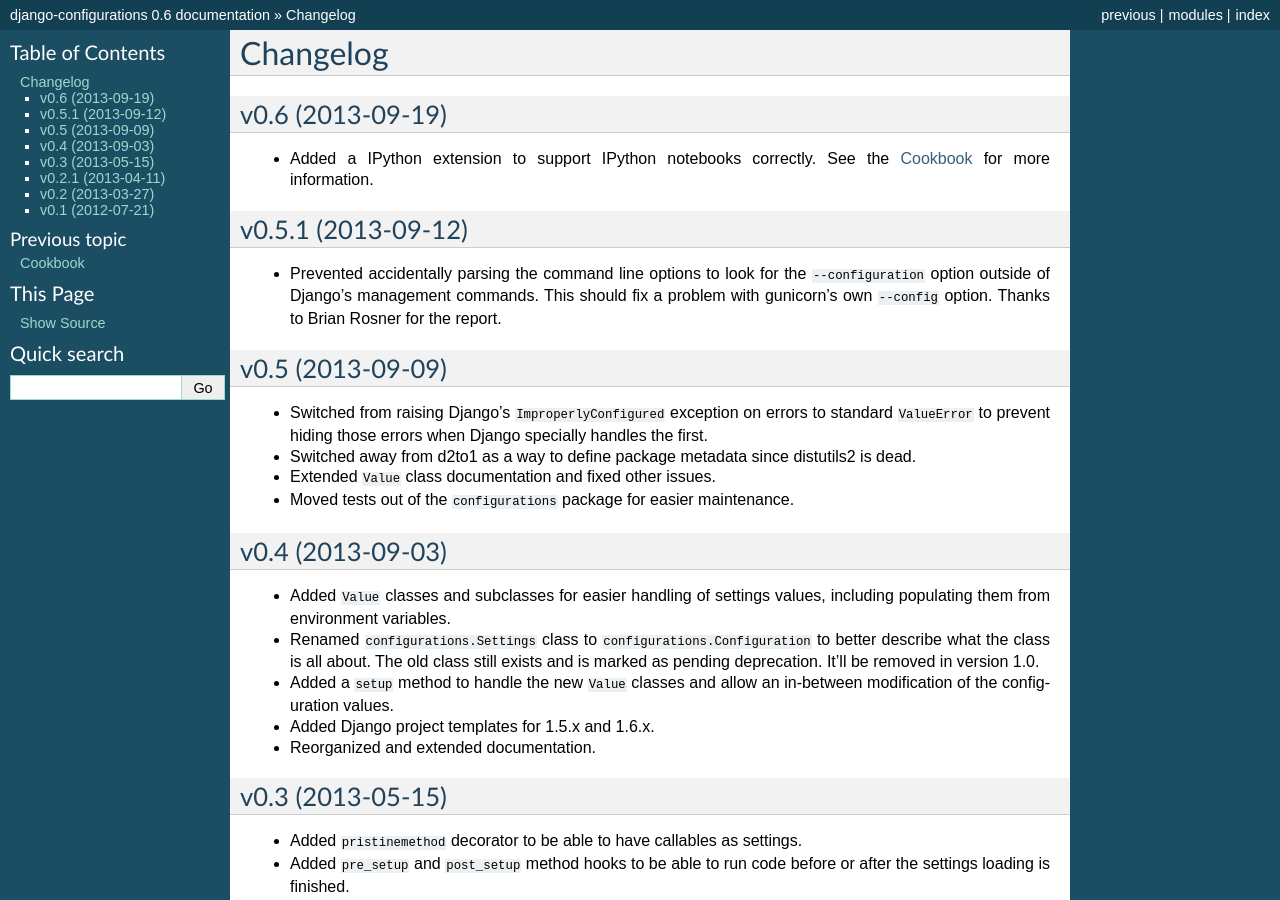
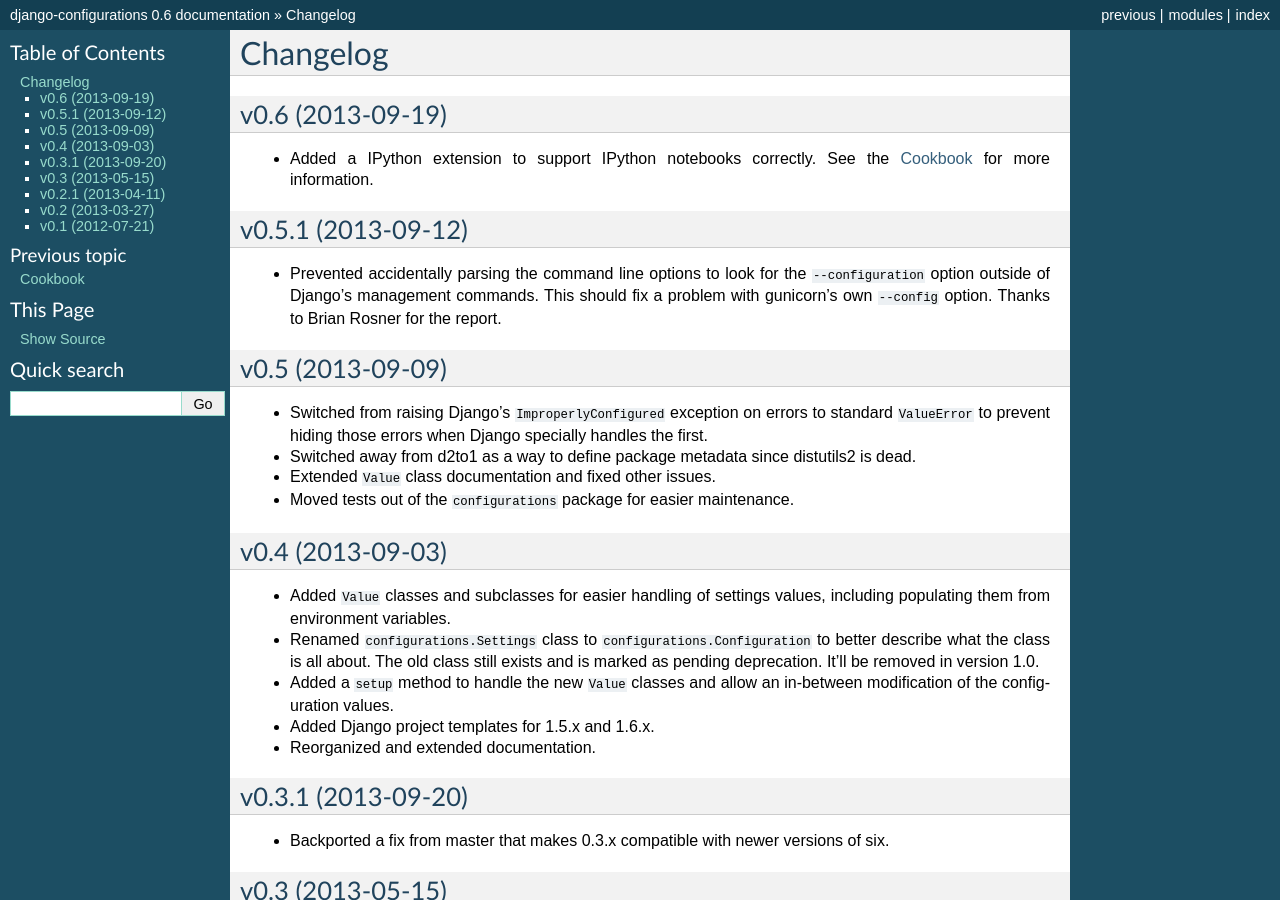
Before and after one commit to jazzband/django-configurations, a Sphinx documentation site: the page built from docs/changes.rst, in a window 1280 px wide and 900 px high. Built offline with Sphinx 7.4.7, drawn with Linux system fonts in a browser that asks for light colours.

Commit message:
Added 0.3.1 hotfix release for issue #37.

```diff
--- a/docs/changes.rst
+++ b/docs/changes.rst
@@ -48,6 +48,12 @@
 
 - Reorganized and extended documentation.
 
+v0.3.1 (2013-09-20)
+^^^^^^^^^^^^^^^^^^^
+
+- Backported a fix from master that makes 0.3.x compatible with newer
+  versions of six.
+
 v0.3 (2013-05-15)
 ^^^^^^^^^^^^^^^^^
 
```
